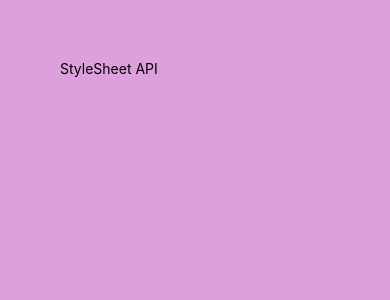
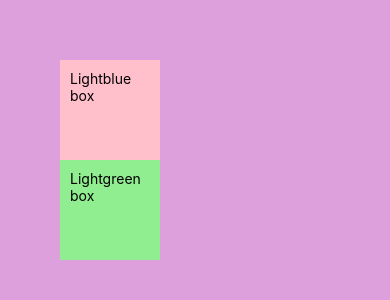
Before and after one commit to raartist/react-native-topics, a React Native app: screen / in a window 390 px wide. Shown: the top 300 px of the page. Built offline with nearby package versions, Linux system fonts and the light colour scheme.

Commit message:
multiple design objects

```diff
--- a/App.js
+++ b/App.js
@@ -1,11 +1,16 @@
 import { StyleSheet, Text, View } from "react-native";
 
 //Styling in React -- css not allowed can be styled with the help of javascript properties like camelCase propeties e.g. backgroundColor instead backgroud-color
-
+/*/last property will take advantage of style in the styling array}*/
 export default function App() {
   return (
     <View style={styles.container}>
-      <Text style={styles.title}>StyleSheet API</Text>
+      <View style={[styles.lightblue, styles.box]}>
+        <Text>Lightblue box</Text>
+      </View>
+      <View style={[styles.box, styles.lightgreen]}>
+        <Text>Lightgreen box</Text>
+      </View>
     </View>
   );
 }
@@ -16,5 +21,16 @@
     backgroundColor: "plum",
     padding: 60,
   },
-  title: {},
+  box: {
+    width: 100,
+    height: 100,
+    padding: 10,
+    backgroundColor:'pink'
+  },
+  lightblue: {
+    backgroundColor: "lightblue",
+  },
+  lightgreen: {
+    backgroundColor: "lightgreen",
+  },
 });
```
